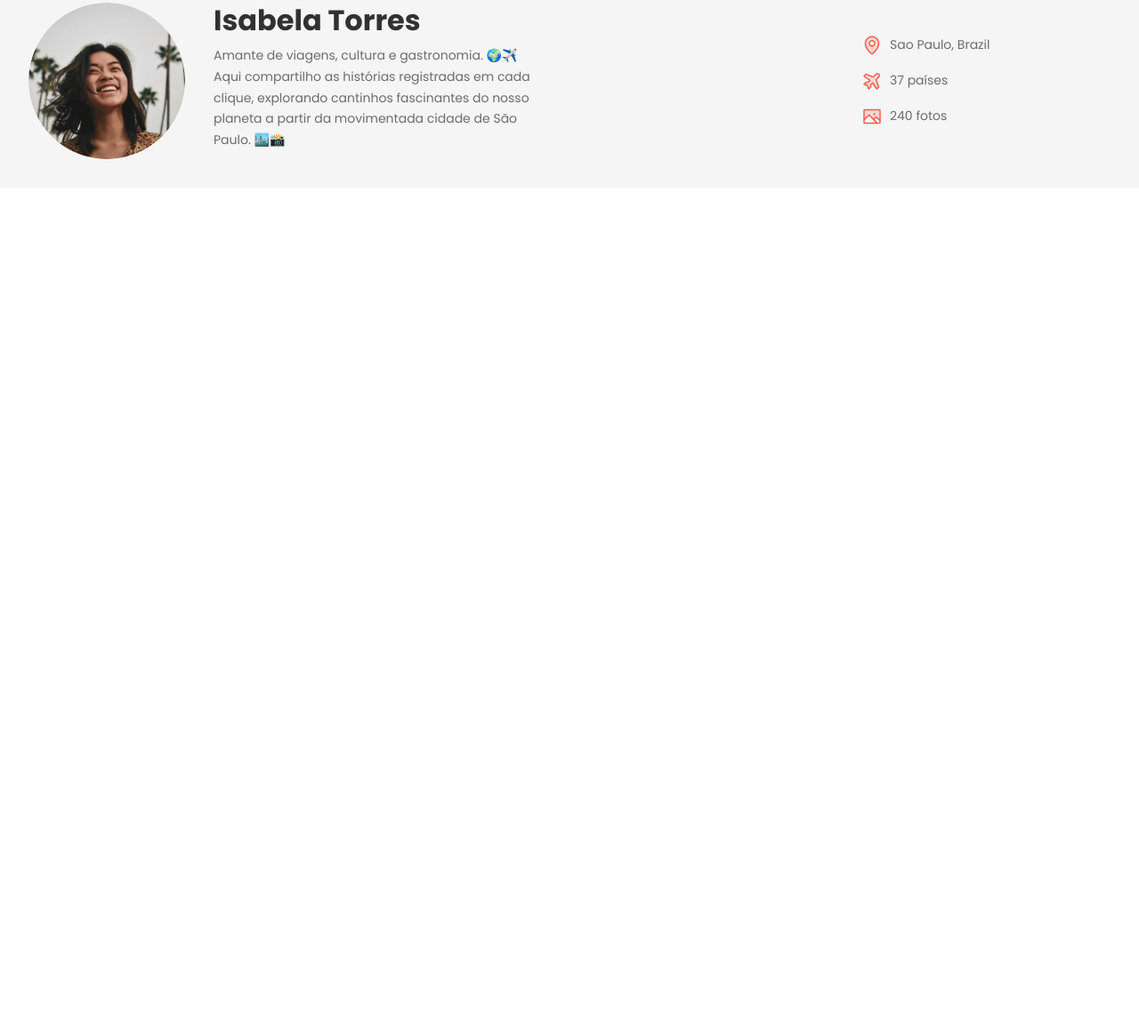
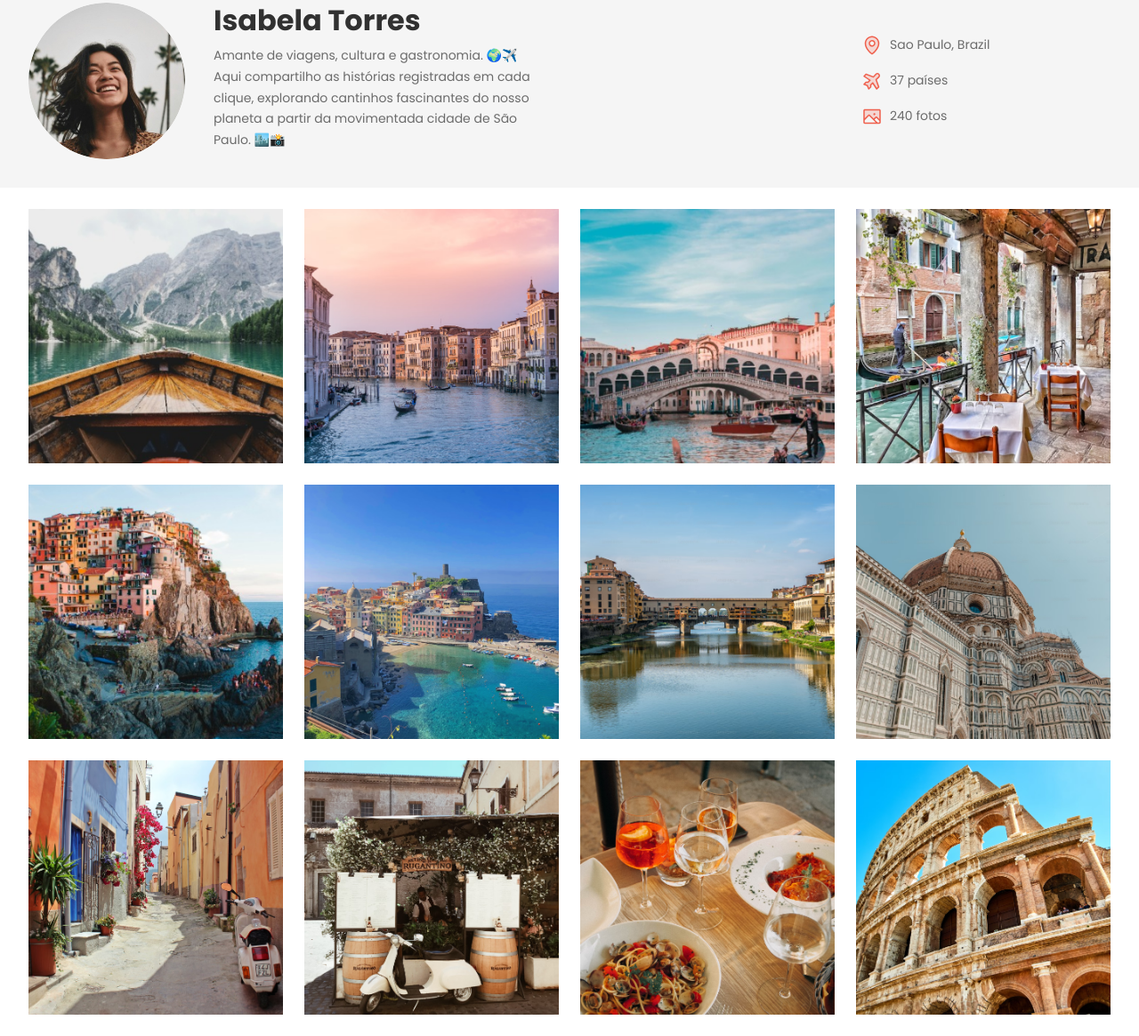
Before and after one commit to Vinicius-2a/02---Travelgram, a plain HTML site: page index.html in a window 1280 px wide. Shown: the part 125-1290 px from the top of the page at 89% size. Before the commit the page ends 800 px from the top, so only its background shows below. Drawn offline with Linux system fonts and the light colour scheme.

Commit message:
main gallery

```diff
--- a/index.html
+++ b/index.html
@@ -49,5 +49,19 @@
             </div>
         </header>
     </div>
+    <main class="container">
+        <img src="assets/img/Image 01.png" />
+        <img src="assets/img/Image 02.png" />
+        <img src="assets/img/Image 03.png" />
+        <img src="assets/img/Image 04.png" />
+        <img src="assets/img/Image 05.png" />
+        <img src="assets/img/Image 06.png" />
+        <img src="assets/img/Image 07.png" />
+        <img src="assets/img/Image 08.png" />
+        <img src="assets/img/Image 09.png" />
+        <img src="assets/img/Image 10.png" />
+        <img src="assets/img/Image 11.png" />
+        <img src="assets/img/Image 12.png" />
+    </main>
 </body>
 </html>
--- a/style/index.css
+++ b/style/index.css
@@ -1,3 +1,4 @@
 @import url(global.css);
 @import url(nav.css);
 @import url(header.css);
+@import url(main.css);
--- /dev/null
+++ b/style/main.css
@@ -0,0 +1,12 @@
+main {
+    display: flex;
+    flex-wrap: wrap;
+    gap: 24px;
+    padding-block: 24px;
+}
+
+main img {
+    width: 286px;
+    height: 286px;
+    object-fit: cover;
+}
```
